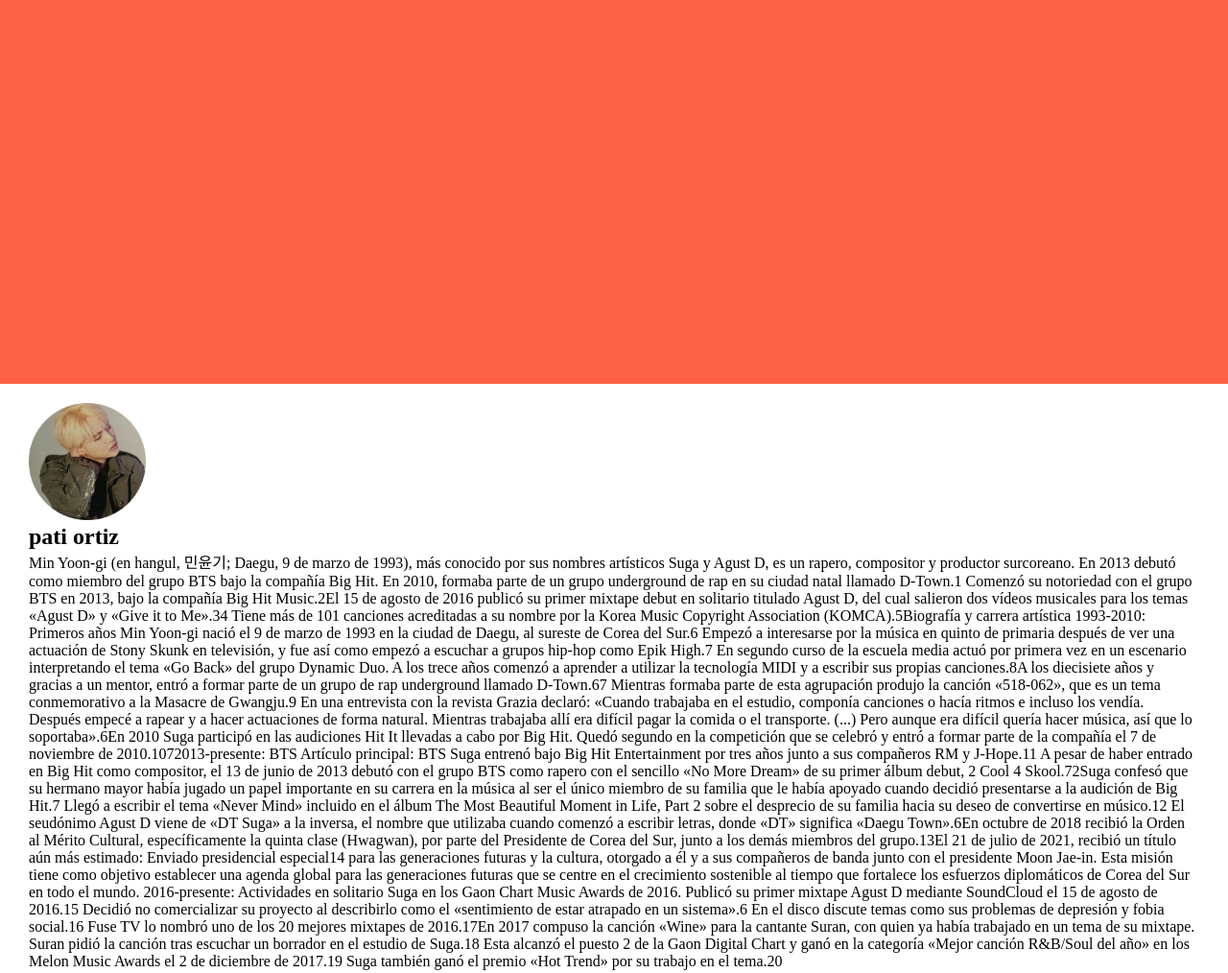
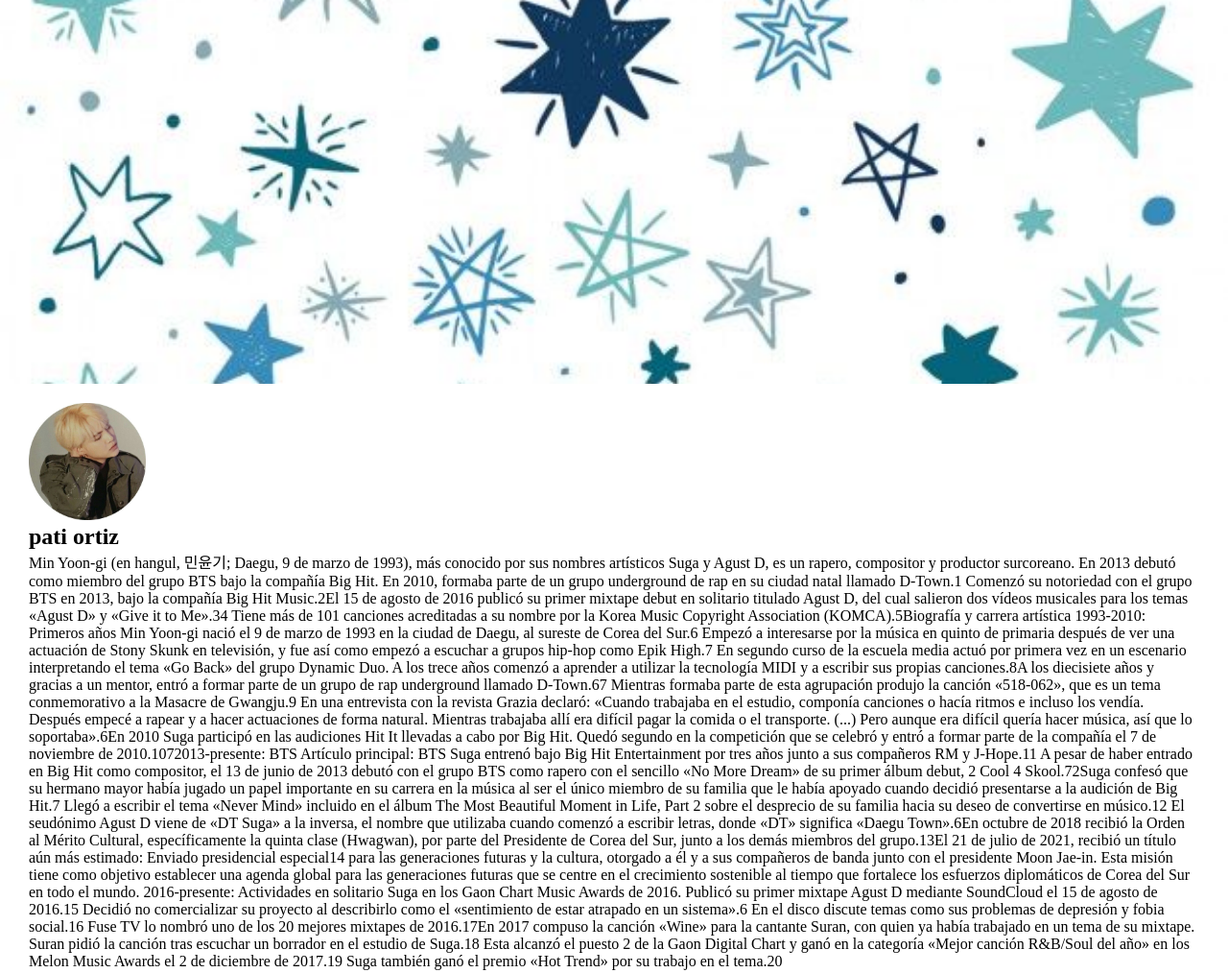
Before and after one commit to patriciamichelle06/tienda, a plain HTML site: page biografia.html in a window 1280 px wide. Shown: the top 1014 px of the page at 96% size. Drawn offline with Linux system fonts and the light colour scheme; files that its build step writes are made by us from their sources; files whose address does not match are found by name.

Commit message:
Add files via upload

```diff
--- a/css2/estilos.css
+++ b/css2/estilos.css
@@ -12,7 +12,7 @@ body{
 }
 header{
     height: 400px;
-    background-image: url("../img/fondoyoon.jpg");
+    background-image: url("../img2/fondoyoon.jpg");
     background-position: center;
     background-size: cover;
 }
```
